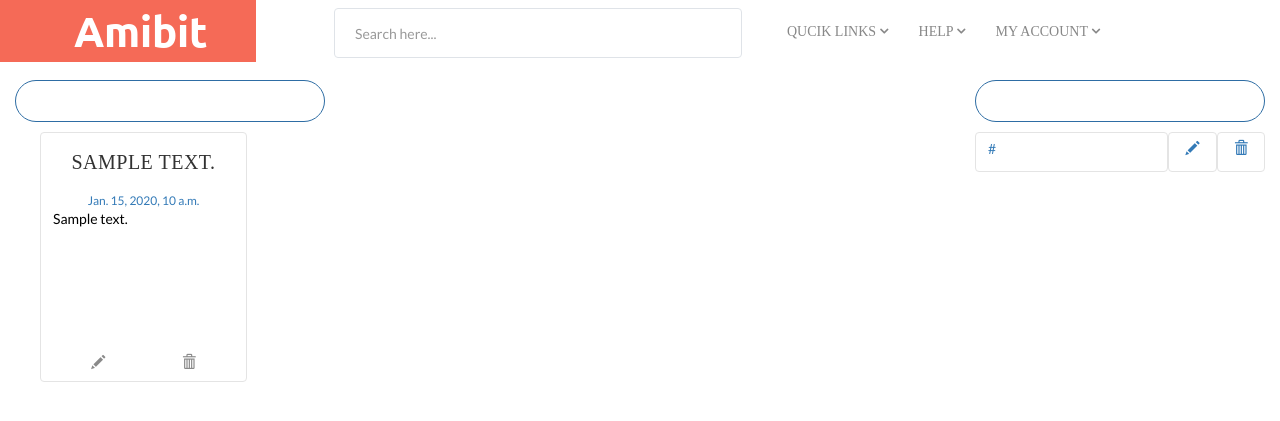
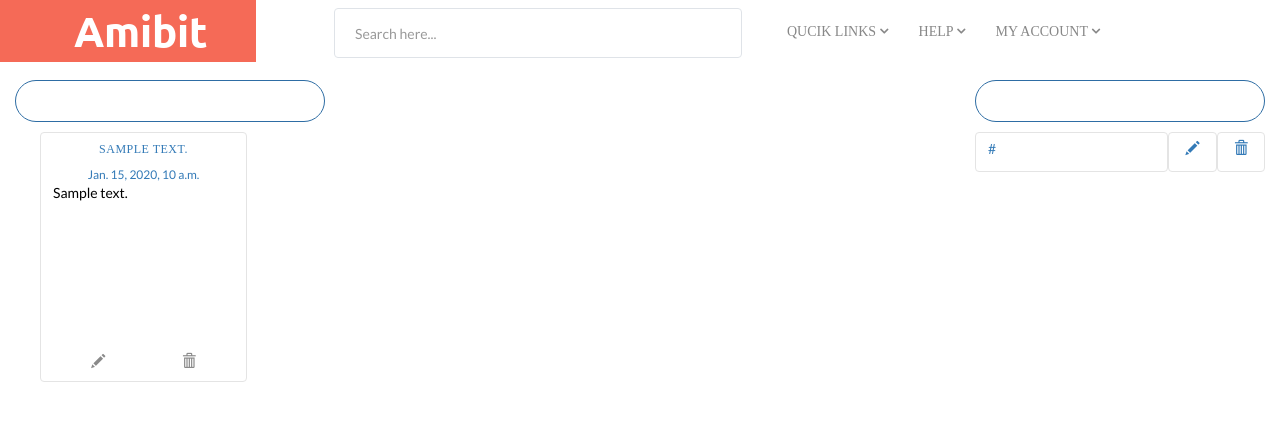
Before and after one commit to GoranAviani/Amibit2, a Django app: page /dashboard/ in a window 1280 px wide. Shown: the top 421 px of the page. Run offline with Django 3.2, Linux system fonts and the light colour scheme; a user stored in the database is signed in; tables that the repository leaves empty hold one stand-in row (values such as "Sample post"); some libraries are stand-ins or nearby versions; some web fonts are replaced.

Commit message:
Resized the note title to a smaller font which leads to more text in the note

```diff
--- a/static/css/dashboard.css
+++ b/static/css/dashboard.css
@@ -30,7 +30,7 @@
         .dashboard-note-text{
             text-align: left;
             word-wrap:break-word;
-            height: 56%;
+            height: 66%;
             overflow: hidden;
             color: #000000;
           }
@@ -58,7 +58,7 @@
           .dashboard-note-text{
             text-align: left;
             word-wrap:break-word;
-            height: 55%;
+            height: 63%;
             overflow: hidden;
             color: #000000;
           }
--- a/templates/dashboard.html
+++ b/templates/dashboard.html
@@ -17,7 +17,7 @@
                 <div class="grid-item">
                     <div class="moj-btn note-button btn-100percent">
                       <a href ="{% url 'update_note' note.id %}" >
-                        <h1 class = "margin-5-top text-overflow">{{note.noteTitle}}</h1>
+                        <h6 class = "margin-15-top text-overflow">{{note.noteTitle}}</h6>
                         <div class="dashboard-note-datetime">
                           {{ note.noteTimestamp }}
                         </div>
```
